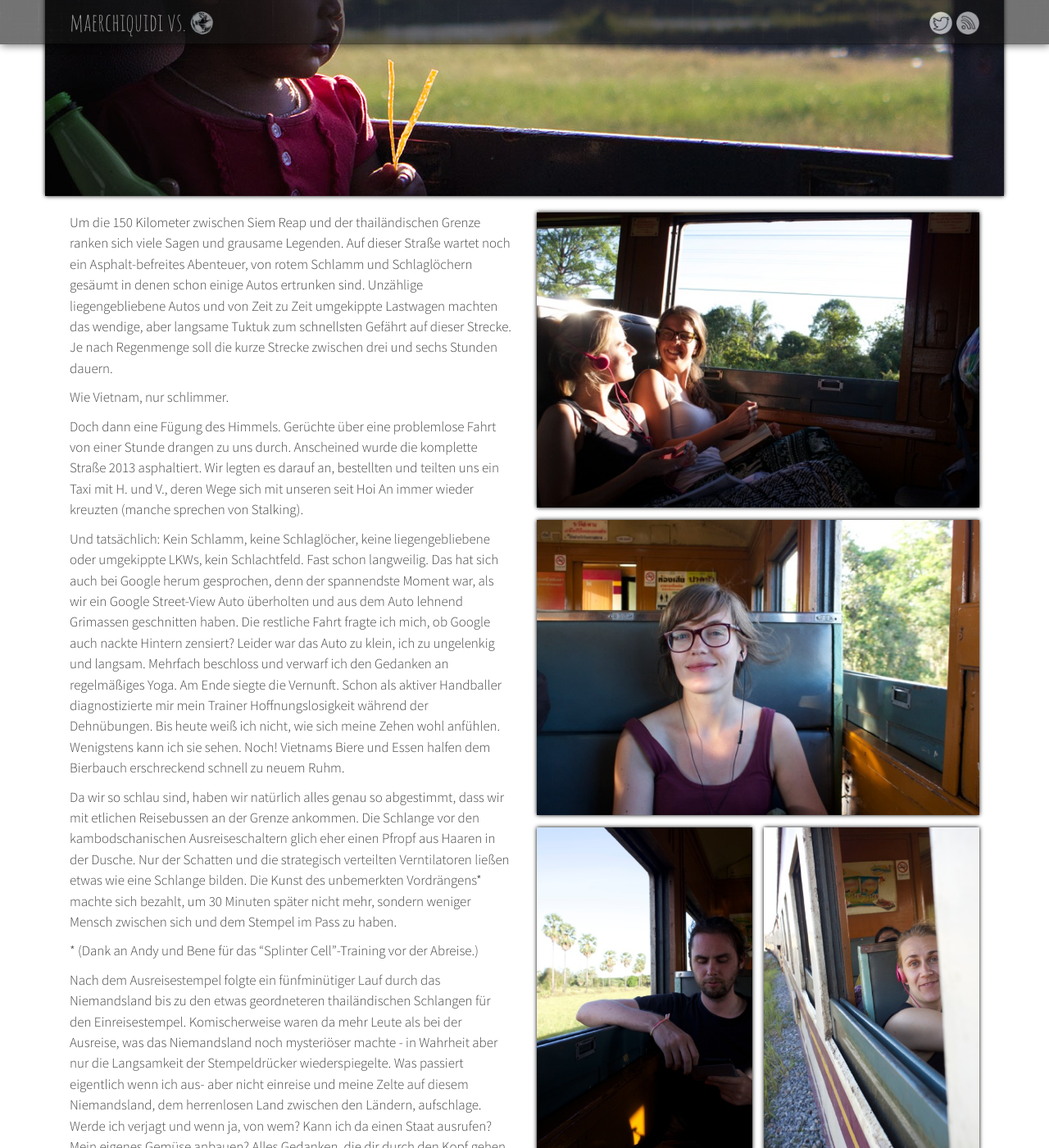
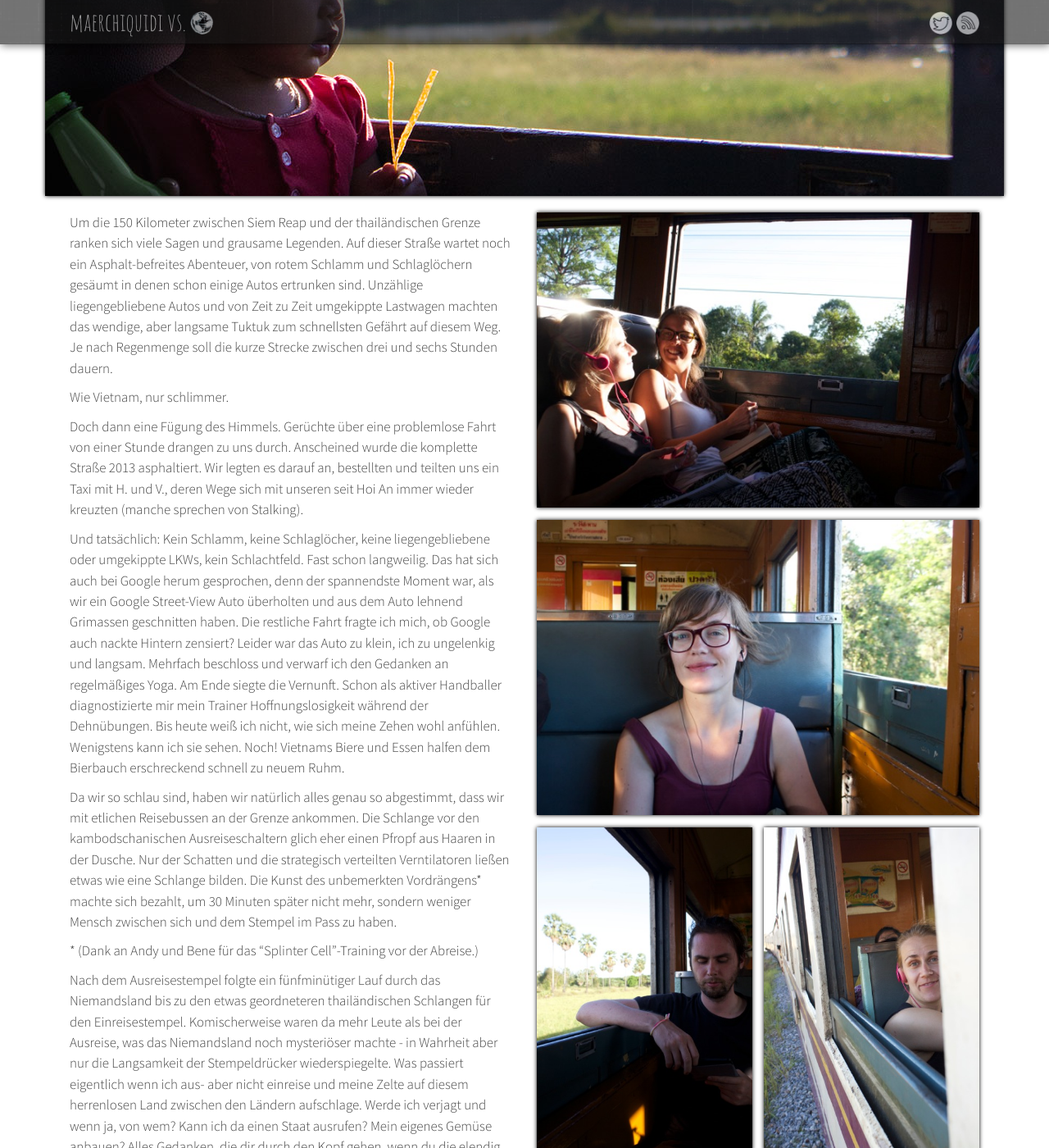
Before and after one commit to maerch/maerchiquidi, a Jekyll site: the page built from _posts/2013-12-01-poipet.md, in a window 1280 px wide and 1400 px high, scrolled down 336 px. Shown: the whole window at 82% size. Built offline with Jekyll 4.4.1, drawn with Linux system fonts in a browser that asks for light colours; nearby versions of some CDN libraries; comment, search, counter and statistics services are not loaded; some of the changed text lies outside the part shown.

Commit message:
Corrections

```diff
--- a/_posts/2013-12-01-poipet.md
+++ b/_posts/2013-12-01-poipet.md
@@ -9,7 +9,7 @@ travelled:  { train: 255, car: 150 }
 excerpt: Über die Legende des Highway 5 und Googles Voyeurismus, als auch dem Pfropf Grenzübergang und dem Bezahlen "in Zugfahrten".
 ---
 
-Um die 150 Kilometer zwischen Siem Reap und der thailändischen Grenze ranken sich viele Sagen und grausame Legenden. Auf dieser Straße wartet noch ein Asphalt-befreites Abenteuer, von rotem Schlamm und Schlaglöchern gesäumt in denen schon einige Autos ertrunken sind. Unzählige liegengebliebene Autos und von Zeit zu Zeit umgekippte Lastwagen machten das wendige, aber langsame Tuktuk zum schnellsten Gefährt auf dieser Strecke. Je nach Regenmenge soll die kurze Strecke zwischen drei und sechs Stunden dauern.
+Um die 150 Kilometer zwischen Siem Reap und der thailändischen Grenze ranken sich viele Sagen und grausame Legenden. Auf dieser Straße wartet noch ein Asphalt-befreites Abenteuer, von rotem Schlamm und Schlaglöchern gesäumt in denen schon einige Autos ertrunken sind. Unzählige liegengebliebene Autos und von Zeit zu Zeit umgekippte Lastwagen machten das wendige, aber langsame Tuktuk zum schnellsten Gefährt auf diesem Weg. Je nach Regenmenge soll die kurze Strecke zwischen drei und sechs Stunden dauern.
 
 Wie Vietnam, nur schlimmer.
 
@@ -21,7 +21,7 @@ Da wir so schlau sind, haben wir natürlich alles genau so abgestimmt, dass wir
 
 \* (Dank an Andy und Bene für das "Splinter Cell"-Training vor der Abreise.)
 
-Nach dem Ausreisestempel folgte ein fünfminütiger Lauf durch das Niemandsland bis zu den etwas geordneteren thailändischen Schlangen für den Einreisestempel. Komischerweise waren da mehr Leute als bei der Ausreise, was das Niemandsland noch mysteriöser machte - in Wahrheit aber nur die Langsamkeit der Stempeldrücker wiederspiegelte. Was passiert eigentlich wenn ich aus- aber nicht einreise und meine Zelte auf diesem Niemandsland, dem herrenlosen Land zwischen den Ländern, aufschlage. Werde ich verjagt und wenn ja, von wem? Kann ich da einen Staat ausrufen? Mein eigenes Gemüse anbauen? Alles Gedanken, die dir durch den Kopf gehen, wenn du die elendig langsamen Grenzbeamten siehst und die bangen Gedanken um den einzigen Zug des Tages nach Bangkok verdrängen willst.
+Nach dem Ausreisestempel folgte ein fünfminütiger Lauf durch das Niemandsland bis zu den etwas geordneteren thailändischen Schlangen für den Einreisestempel. Komischerweise waren da mehr Leute als bei der Ausreise, was das Niemandsland noch mysteriöser machte - in Wahrheit aber nur die Langsamkeit der Stempeldrücker wiederspiegelte. Was passiert eigentlich wenn ich aus- aber nicht einreise und meine Zelte auf diesem herrenlosen Land zwischen den Ländern aufschlage. Werde ich verjagt und wenn ja, von wem? Kann ich da einen Staat ausrufen? Mein eigenes Gemüse anbauen? Alles Gedanken, die dir durch den Kopf gehen, wenn du die elendig langsamen Grenzbeamten siehst und die bangen Gedanken um den einzigen Zug des Tages nach Bangkok verdrängen willst.
 
 Die Zeit wurde knapp. H. und V. schlüpften vor uns durch die Kontrolle und übernahmen schonmal die Suche nach zwei Tuktuks inkl. Preisverhandlungen, die jedoch im Ansatz scheiterten. Gute asiatische Geschäftsleute riechen jede Verzweiflung. Natürlich waren wir verzweifelt genug und zahlten für die 6 Kilometer zum nächsten Bahnhof ein Vielfaches von dem was anschließend die 255 Kilometer Zugfahrt nach Bangkok gekostet haben.
 
```
